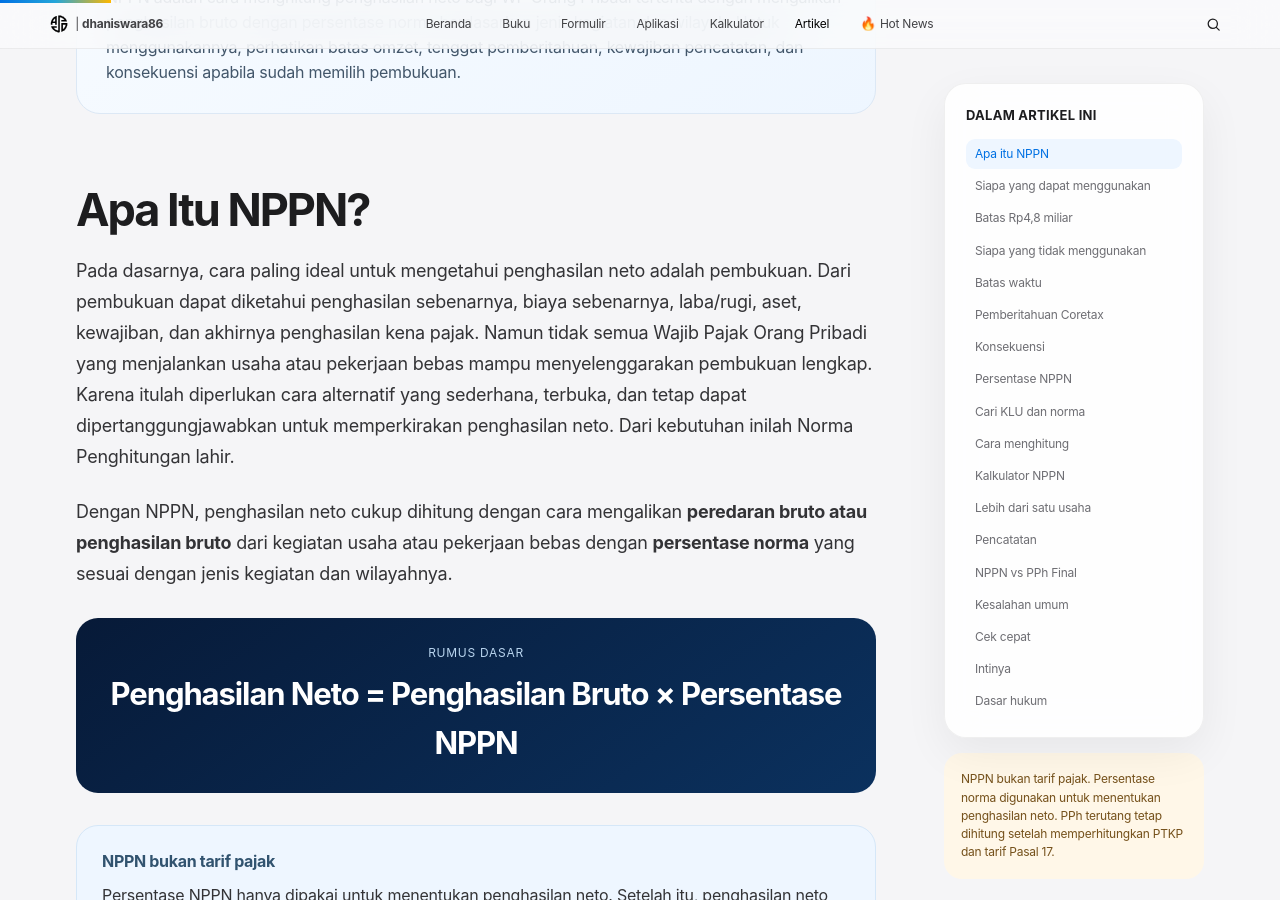
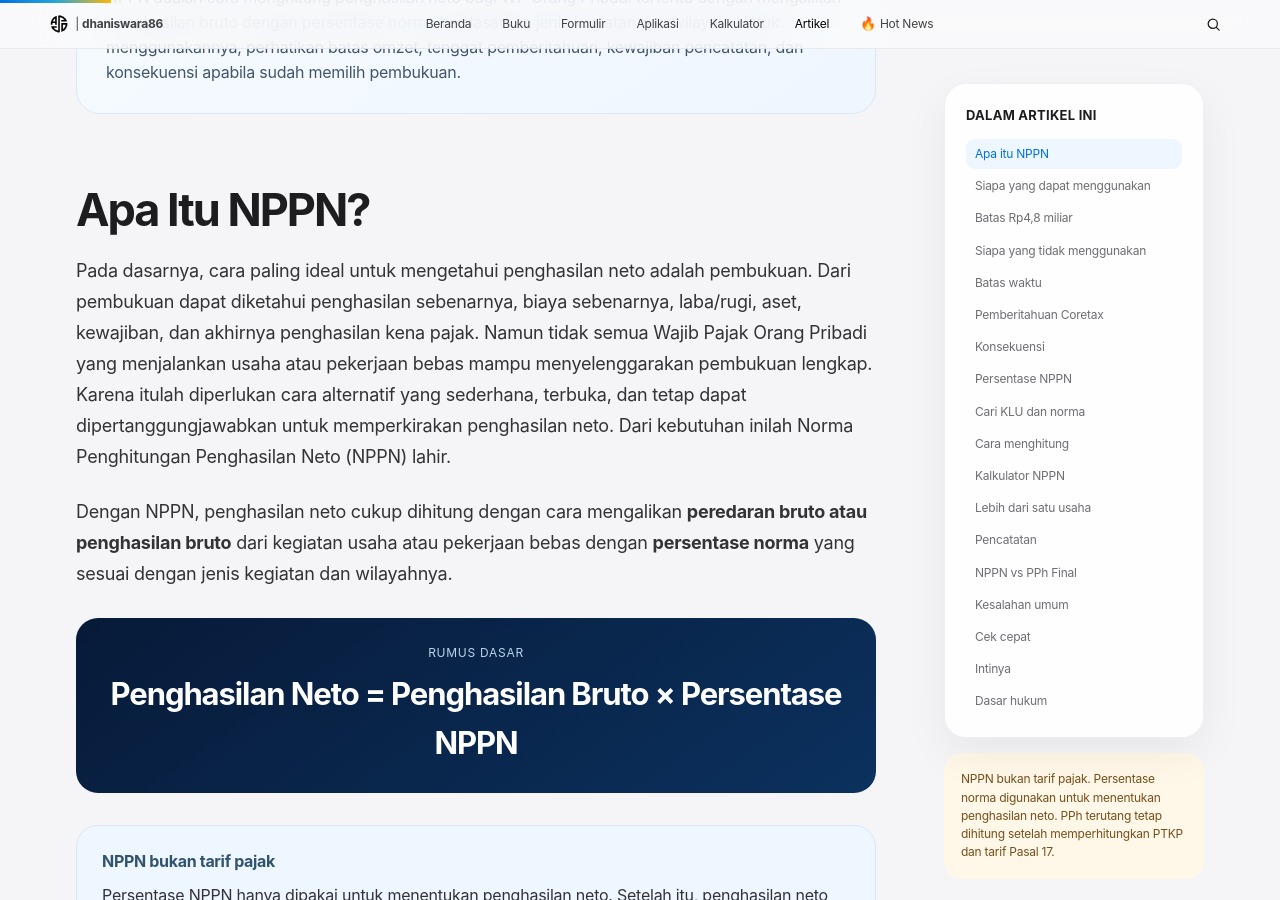
Before and after one commit to dhaniswara86/dhaniswara86.github.io, a Jekyll site: the page built from _artikel/nppn.md, in a window 1280 px wide and 900 px high, scrolled down 1430 px. Built offline with Jekyll 4.4.1, drawn with Linux system fonts in a browser that asks for light colours.

Commit message:
Clarify NPPN definition in nppn.md

```diff
--- a/_artikel/nppn.md
+++ b/_artikel/nppn.md
@@ -67,7 +67,7 @@
 <p>
 Pada dasarnya, cara paling ideal untuk mengetahui penghasilan neto adalah pembukuan. Dari pembukuan dapat diketahui penghasilan sebenarnya, biaya sebenarnya, laba/rugi, aset, kewajiban, dan akhirnya penghasilan kena pajak.
 
-Namun tidak semua Wajib Pajak Orang Pribadi yang menjalankan usaha atau pekerjaan bebas mampu menyelenggarakan pembukuan lengkap. Karena itulah diperlukan cara alternatif yang sederhana, terbuka, dan tetap dapat dipertanggungjawabkan untuk memperkirakan penghasilan neto. Dari kebutuhan inilah Norma Penghitungan lahir.
+Namun tidak semua Wajib Pajak Orang Pribadi yang menjalankan usaha atau pekerjaan bebas mampu menyelenggarakan pembukuan lengkap. Karena itulah diperlukan cara alternatif yang sederhana, terbuka, dan tetap dapat dipertanggungjawabkan untuk memperkirakan penghasilan neto. Dari kebutuhan inilah Norma Penghitungan Penghasilan Neto (NPPN) lahir.
 </p>
 
 <p>
```
